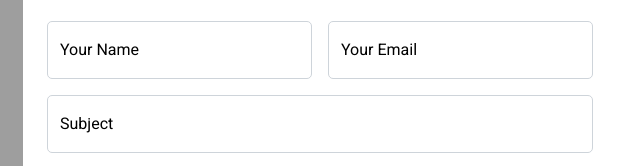
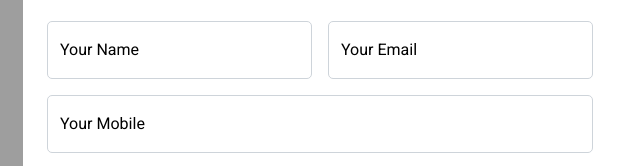
Before and after one commit to TafeelMohammad/TLB, a plain HTML site: page TheLunchBag/contact.html in a window 1280 px wide. Shown: the part 808-974 px from the top of the page, 605-1245 px from the left. Drawn offline with nearby package versions, Linux system fonts and the light colour scheme; grey boxes are pictures that could not be loaded.

Commit message:
contact.html

```diff
--- a/TheLunchBag/contact.html
+++ b/TheLunchBag/contact.html
@@ -190,6 +190,7 @@
                     <div class="col-md-6">
                         <div class="wow fadeInUp" data-wow-delay="0.5s">
                             <h4 class="mb-4">Our team is here to assist you. We look forward to hearing from you and providing the exceptional service you deserve.</h4>
+                            <!-- <form action="https://api.web3forms.com/submit" method="POST"> -->
                             <form action="https://formspree.io/f/xkndewad" method="POST">
                                 <div class="row g-3">
                                     <div class="col-md-6">
@@ -207,8 +208,8 @@
                                     </div>
                                     <div class="col-12">
                                         <div class="form-floating">
-                                            <input type="text" class="form-control" id="subject" placeholder="Subject" name="subject">
-                                            <label for="subject">Subject</label>
+                                            <input type="number" class="form-control" id="mobile" placeholder="Your Mobile" name="mobile">
+                                            <label for="mobile">Your Mobile</label>
                                         </div>
                                     </div>
                                     <div class="col-12">
```
